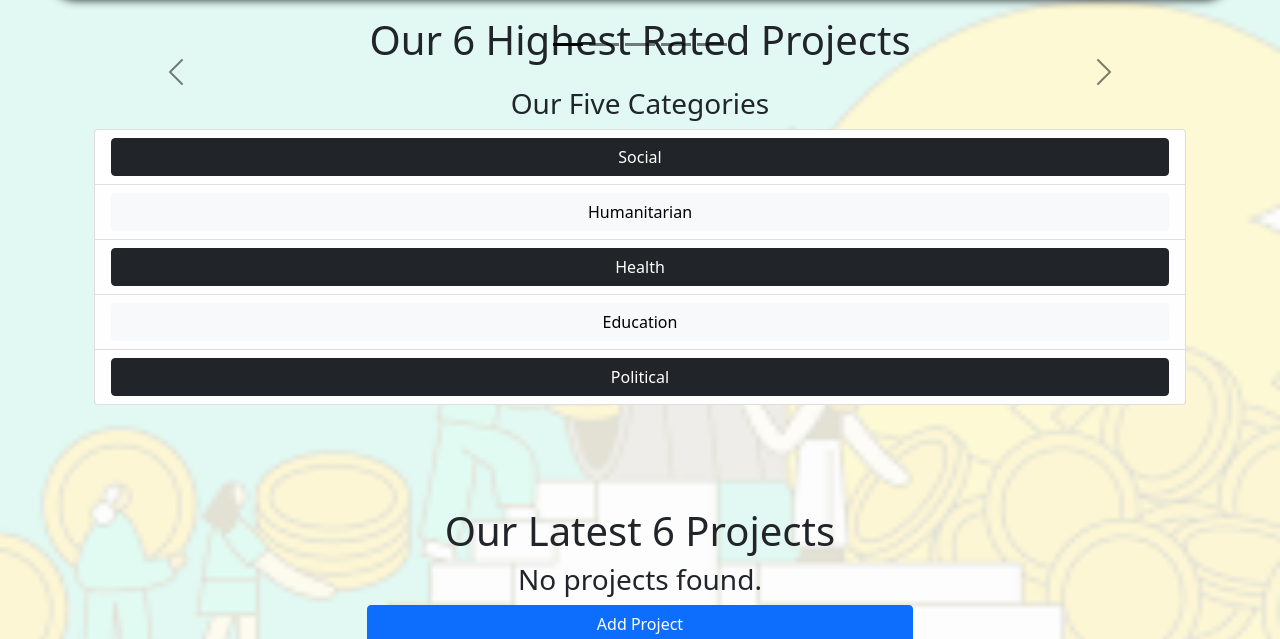
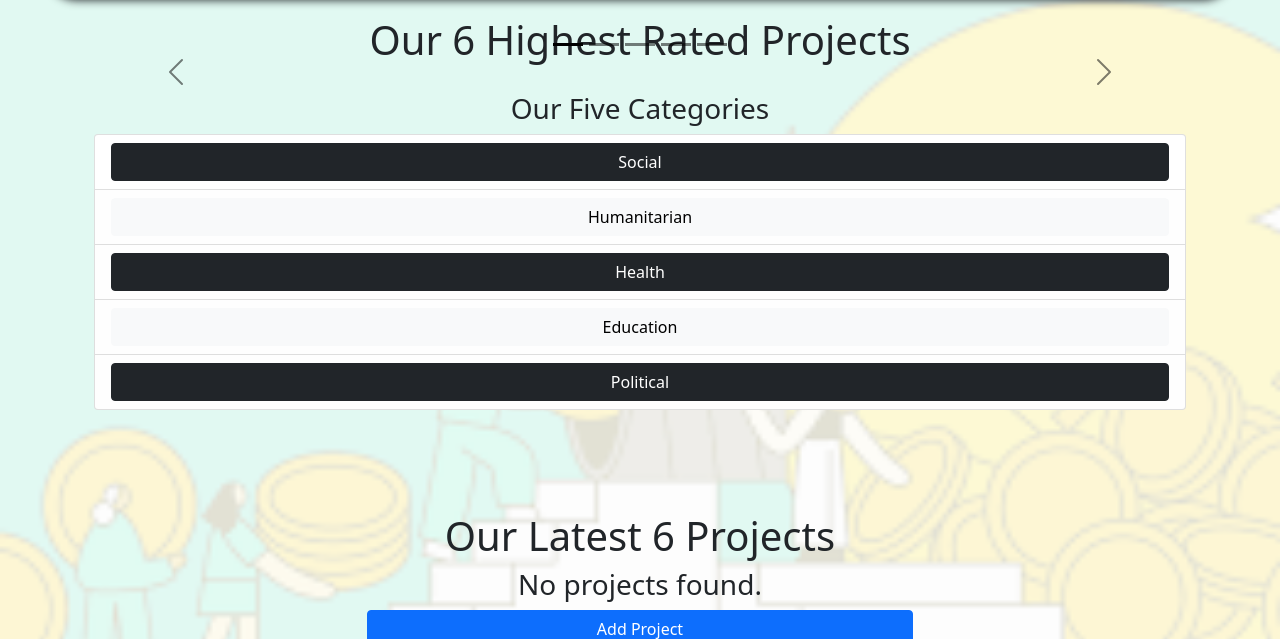
Before and after one commit to MoustafaAscoura/CrowdFunder, a Django app: template CrowdFunder/home/templates/home/home.html in a window 1280 px wide. Shown: the part 56-695 px from the top of the page. Run offline with Django 4.2, Linux system fonts and the light colour scheme; the template is opened without the code that fills it, so the values that code supplies are empty; some libraries are stand-ins or nearby versions.

```diff
--- a/CrowdFunder/home/templates/home/home.html
+++ b/CrowdFunder/home/templates/home/home.html
@@ -60,7 +60,7 @@
 
     <div
 
-      <div class="content-section" style="height:300px;text-align: center; margin-top: 15px;">
+      <div class="content-section" style="height:300px;text-align: center; margin-top: 20px;">
         <h3>Our Five Categories</h3>
           <ul class="list-group">
             <li class="list-group-item list-group-item">
```
